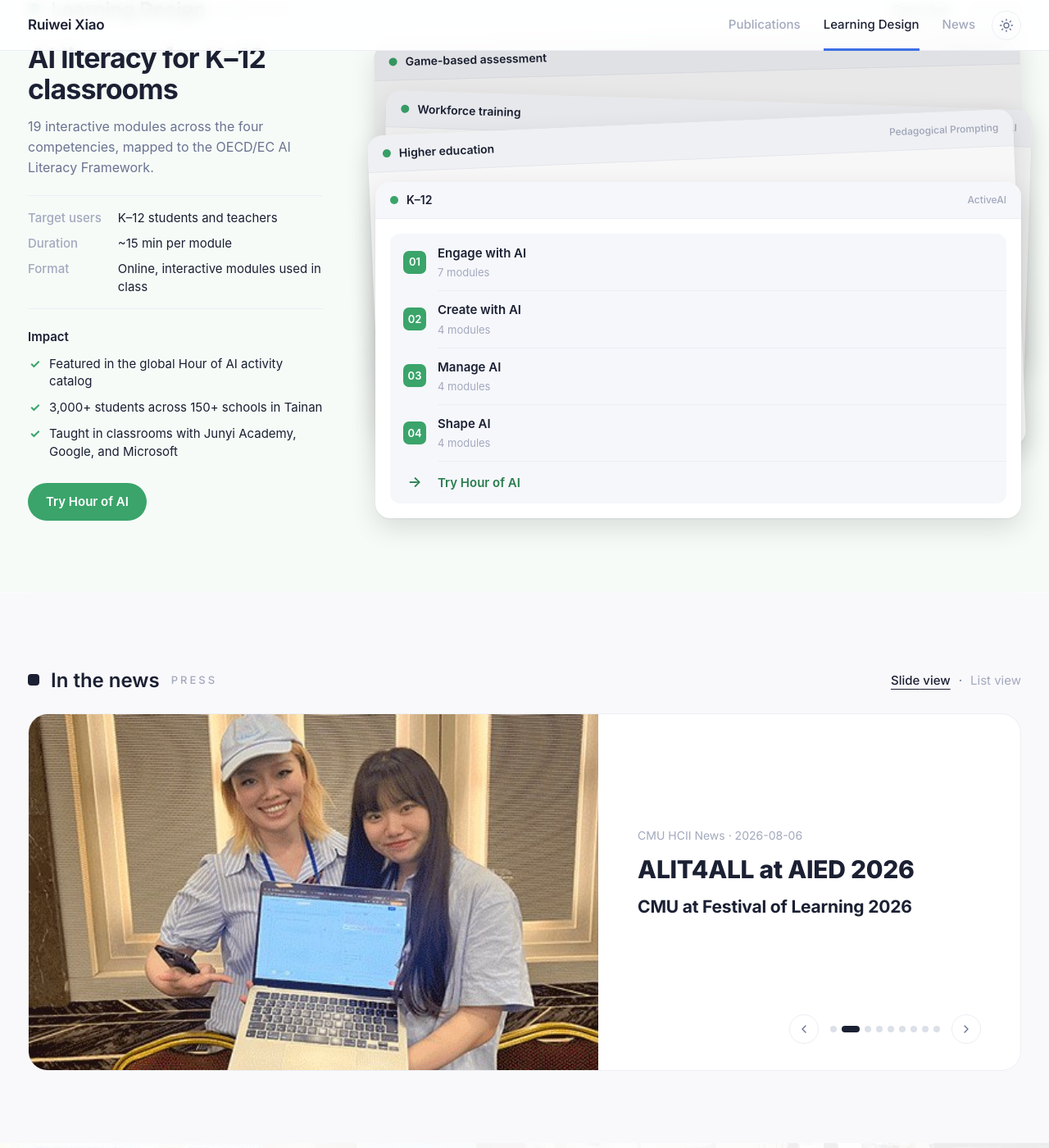
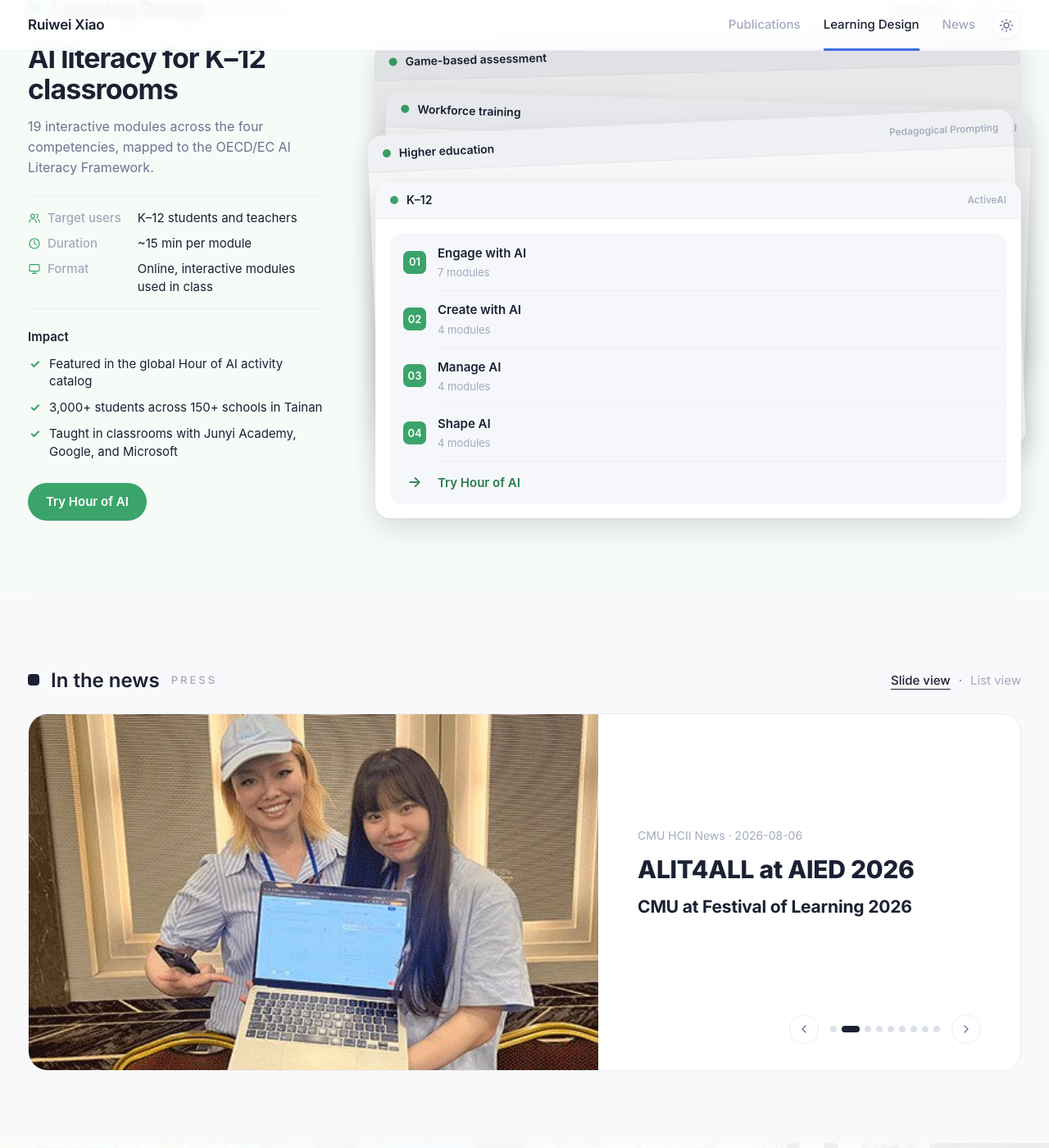
Before and after one commit to ruiwei-xiao/ruiwei-xiao.github.io, a Jekyll site: the page built from index.html, in a window 1280 px wide and 1400 px high, scrolled down 2781 px. Shown: the whole window at 82% size. Built offline with Jekyll 4.4.1, drawn with Linux system fonts in a browser that asks for light colours.

Commit message:
Add line icons to Learning Design card facts
Co-Authored-By: Claude Opus 5.5 <noreply@anthropic.com>

```diff
--- a/assets/css/style.css
+++ b/assets/css/style.css
@@ -312,7 +312,8 @@ a.row:hover .row-title { text-decoration: underline; text-underline-offset: 3px;
 .deck-intro h4 { margin: 0 0 14px; font-size: 34px; line-height: 1.12; font-weight: 700; letter-spacing: -.9px; }
 .deck-intro p { margin: 0; font-size: 16px; line-height: 1.55; color: var(--muted); }
 .deck-facts { display: grid; grid-template-columns: auto 1fr; gap: 9px 20px; margin: 22px 0 0; padding: 16px 0; border-top: 1px solid var(--line); border-bottom: 1px solid var(--line); font-size: 15px; line-height: 1.45; }
-.deck-facts dt { color: var(--faint); font-weight: 500; }
+.deck-facts dt { display: flex; align-items: center; align-self: start; gap: 8px; color: var(--faint); font-weight: 500; white-space: nowrap; }
+.deck-facts dt svg { width: 16px; height: 16px; flex: none; fill: none; stroke: var(--green); stroke-width: 1.8; stroke-linecap: round; stroke-linejoin: round; }
 .deck-facts dd { margin: 0; color: var(--ink); }
 .deck-intro .deck-gains-h { margin: 22px 0 10px; font-size: 15px; font-weight: 600; color: var(--ink); }
 .deck-gains { list-style: none; margin: 0; padding: 0; display: grid; gap: 10px; }
--- a/index.html
+++ b/index.html
@@ -132,9 +132,9 @@ title: Ruiwei Xiao
         <h4>{{ c.title }}</h4>
         <p>{{ c.text }}</p>
         <dl class="deck-facts">
-          <dt>Target users</dt><dd>{{ c.audience }}</dd>
-          <dt>Duration</dt><dd>{{ c.duration }}</dd>
-          <dt>Format</dt><dd>{{ c.format }}</dd>
+          <dt><svg viewBox="0 0 24 24"><circle cx="9" cy="8" r="3.5"/><path d="M2.5 20a6.5 6.5 0 0 1 13 0M16 4.6a3.5 3.5 0 0 1 0 6.8M18.5 14.2A6.5 6.5 0 0 1 21.5 20"/></svg>Target users</dt><dd>{{ c.audience }}</dd>
+          <dt><svg viewBox="0 0 24 24"><circle cx="12" cy="12" r="9"/><path d="M12 7v5l3 2"/></svg>Duration</dt><dd>{{ c.duration }}</dd>
+          <dt><svg viewBox="0 0 24 24"><rect x="3" y="4" width="18" height="12" rx="2"/><path d="M8 20h8M12 16v4"/></svg>Format</dt><dd>{{ c.format }}</dd>
         </dl>
         <p class="deck-gains-h">{{ c.gains_title }}</p>
         <ul class="deck-gains">{% for g in c.gains %}<li>{{ g }}</li>{% endfor %}</ul>
```
